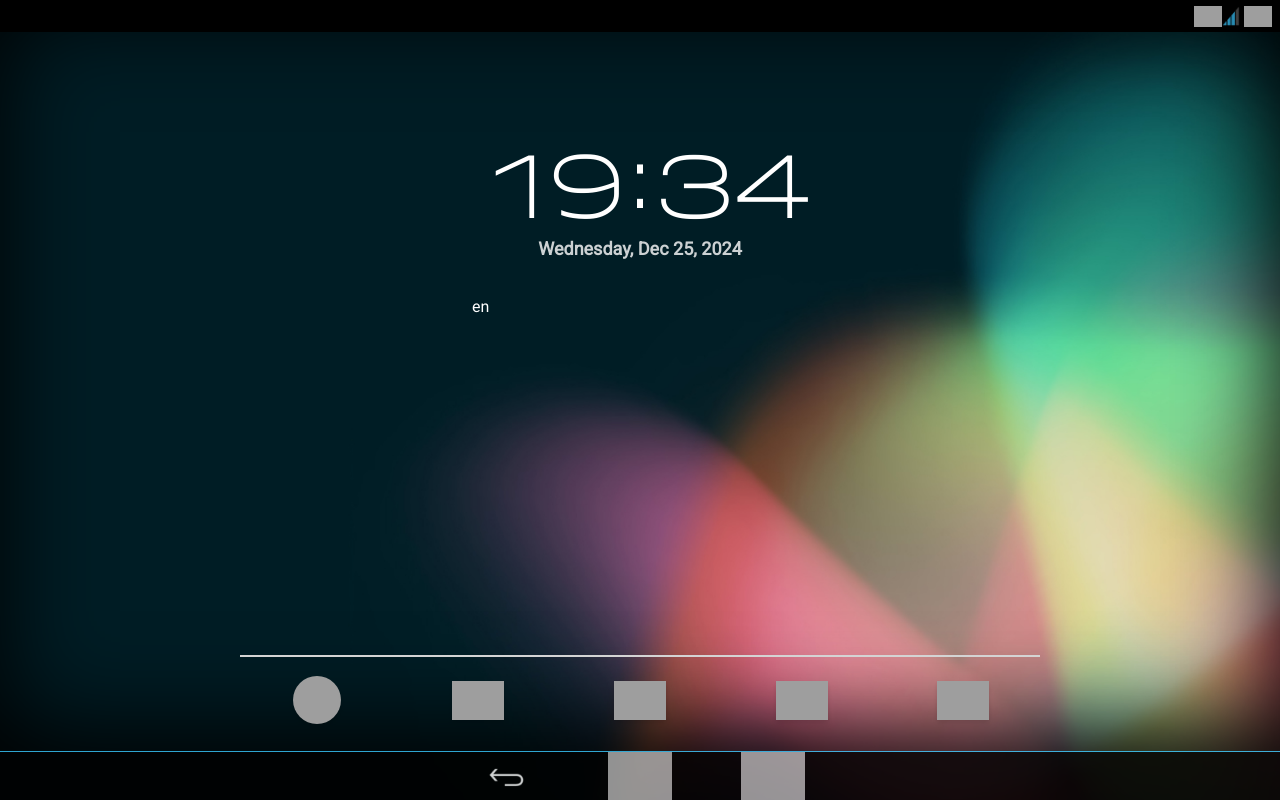
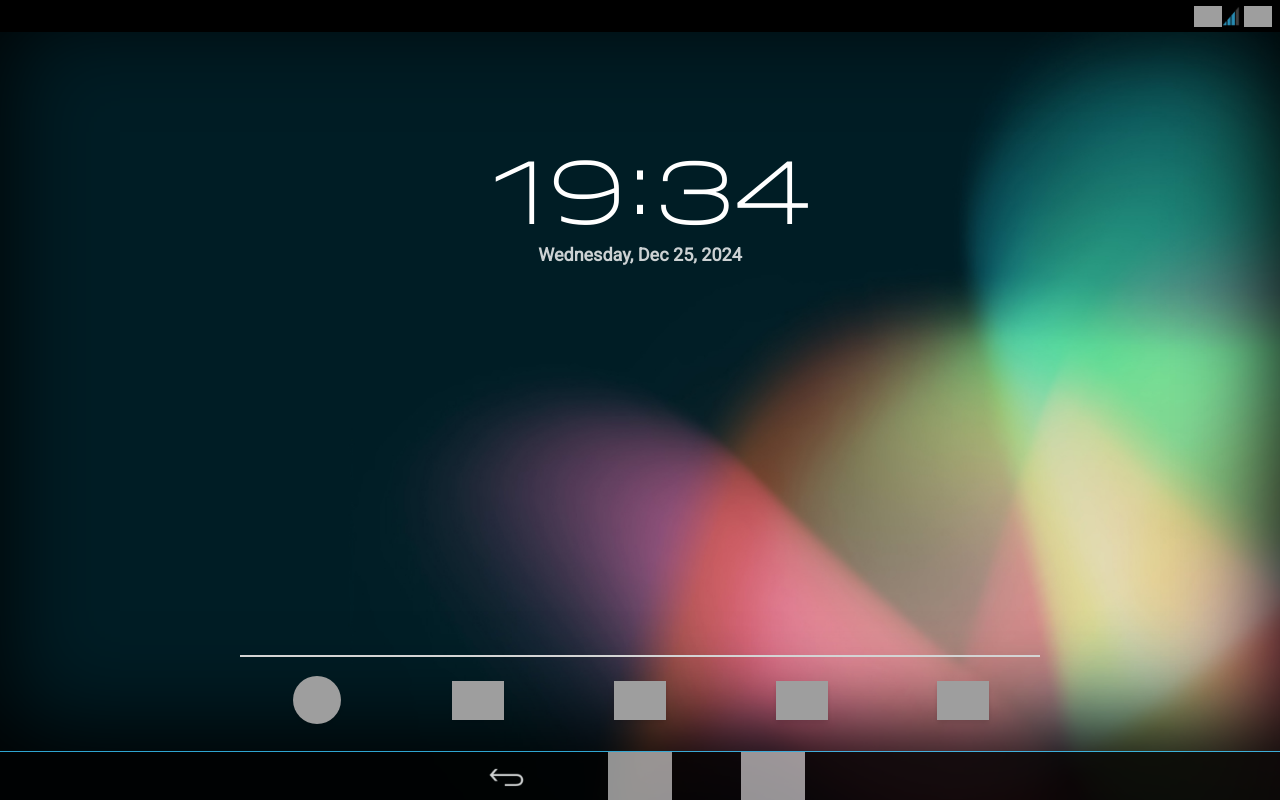
Before and after one commit to itshichabk/holofolio, a Next.js app: page / in a window 1280 px wide. Built offline with nearby package versions, Linux system fonts and the light colour scheme; no server answers; grey boxes are pictures that could not be loaded.

Commit message:
Update date format with locale

```diff
--- a/src/components/launcher/ClockWidget.jsx
+++ b/src/components/launcher/ClockWidget.jsx
@@ -1,9 +1,9 @@
 "use client";
 import { useEffect, useState } from "react"
-import {useTranslations, useLocale} from 'next-intl';
+import { useFormatter } from 'next-intl';
 
 export default function ClockWidget() {
-    const locale = useLocale();
+    const format = useFormatter();
 
     const [time, setTime] = useState("");
     const [date, setDate] = useState();
@@ -22,17 +22,16 @@ export default function ClockWidget() {
         let h = checkTime(now.getHours());
         let m = checkTime(now.getMinutes());
         //let s = checkTime(now.getSeconds());
-
         setTime(h + ":" + m/*+ ":" + s*/);
     }
 
 
     useEffect(() => {
-        setDate(today.toLocaleDateString("en-US", options));
+        setDate(format.dateTime(today, options));
         startTime();
         const timeout = setInterval(startTime, 1000);
         return () => setInterval(timeout);
-    }, [])
+    }, []);
 
     function checkTime(i) {
         return i < 10 ? "0" + i : i;
@@ -42,7 +41,6 @@ export default function ClockWidget() {
         <div className="select-none absolute left-1/2 -translate-x-1/2 top-1/4 -translate-y-1/4">
             <div className="clock-widget text-8xl lg:text-9xl">{time}</div>
             <p className="font-bold text-center opacity-80 -translate-y-5 lg:-translate-y-8 lg:text-lg">{date}</p>
-            <p>{locale}</p>
         </div>
     )
 }
```
